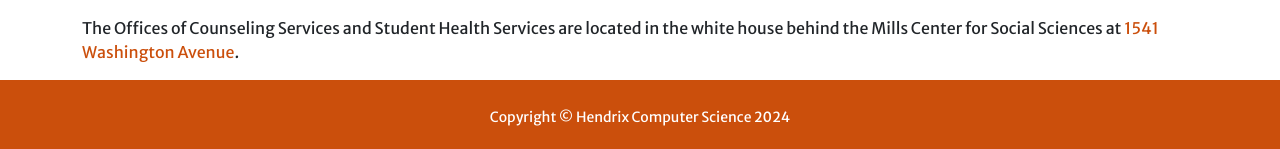
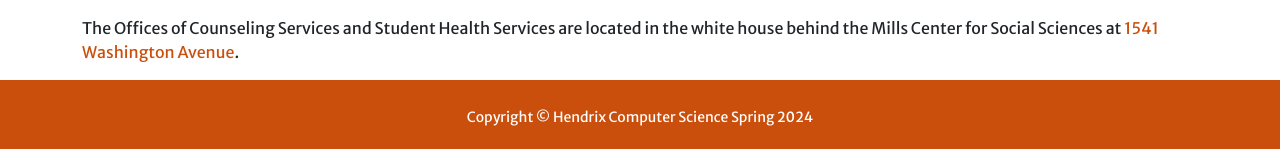
Before and after one commit to Hendrix-CS/csci151, a Jekyll site: the page built from index.md, in a window 1280 px wide and 900 px high, scrolled down 6614 px. Shown: the part 748-897 px from the top of the window. Built offline with Jekyll 4.4.1, drawn with Linux system fonts in a browser that asks for light colours; nearby versions of some CDN libraries; our own code applies the rules of GitHub Pages for plain Markdown files.

Commit message:
Copyright update

```diff
--- a/_includes/bottom.html
+++ b/_includes/bottom.html
@@ -1,7 +1,7 @@
     <!-- Footer -->
     <footer class="py-4 navbar-custom">
       <div class="container">
-        <p class="m-0 text-center text-white"><small>Copyright &copy; Hendrix Computer Science 2024</small></p>
+        <p class="m-0 text-center text-white"><small>Copyright &copy; Hendrix Computer Science {{ site.semester }}</small></p>
       </div>
       <!-- /.container -->
     </footer>
```
